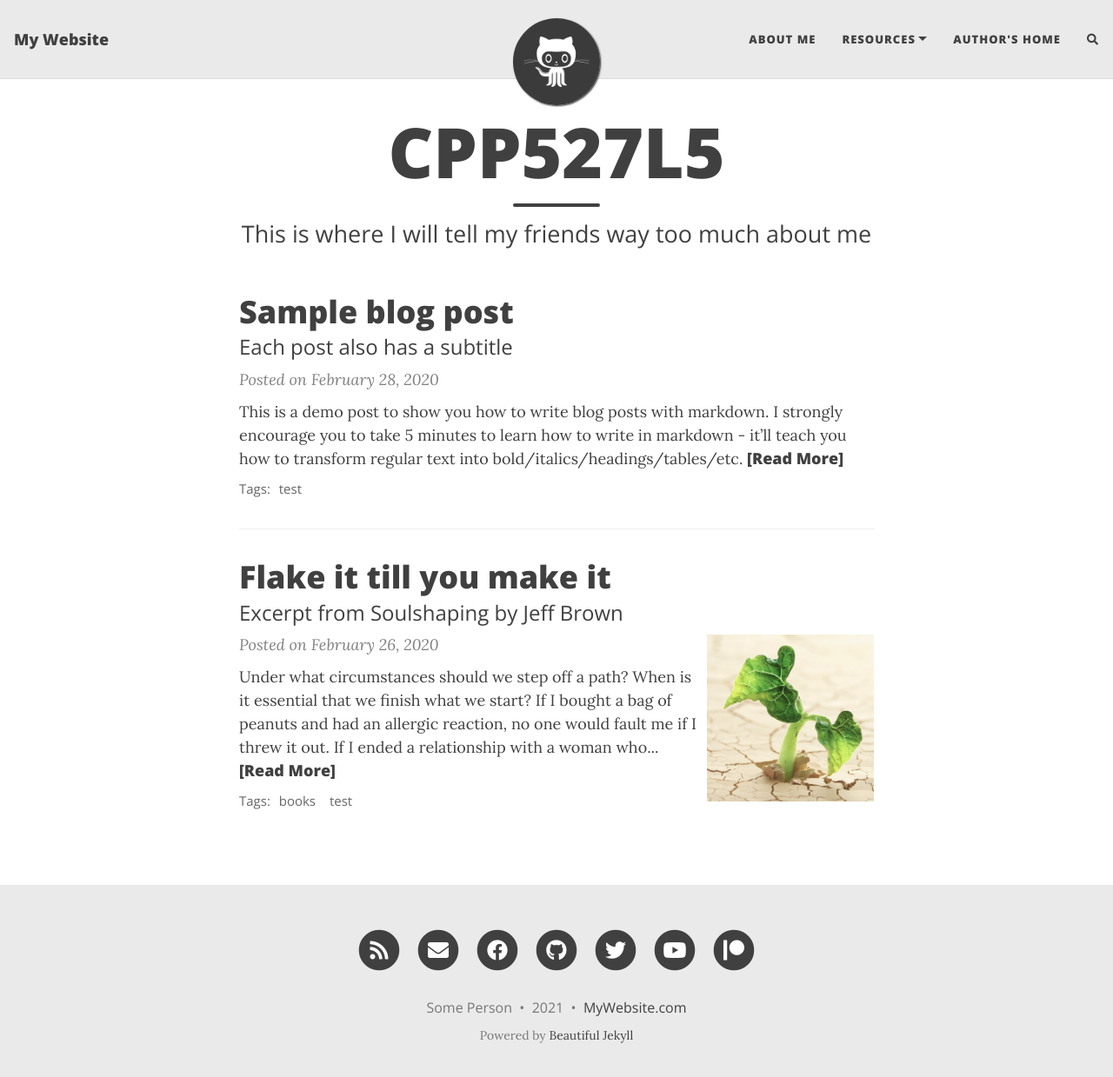
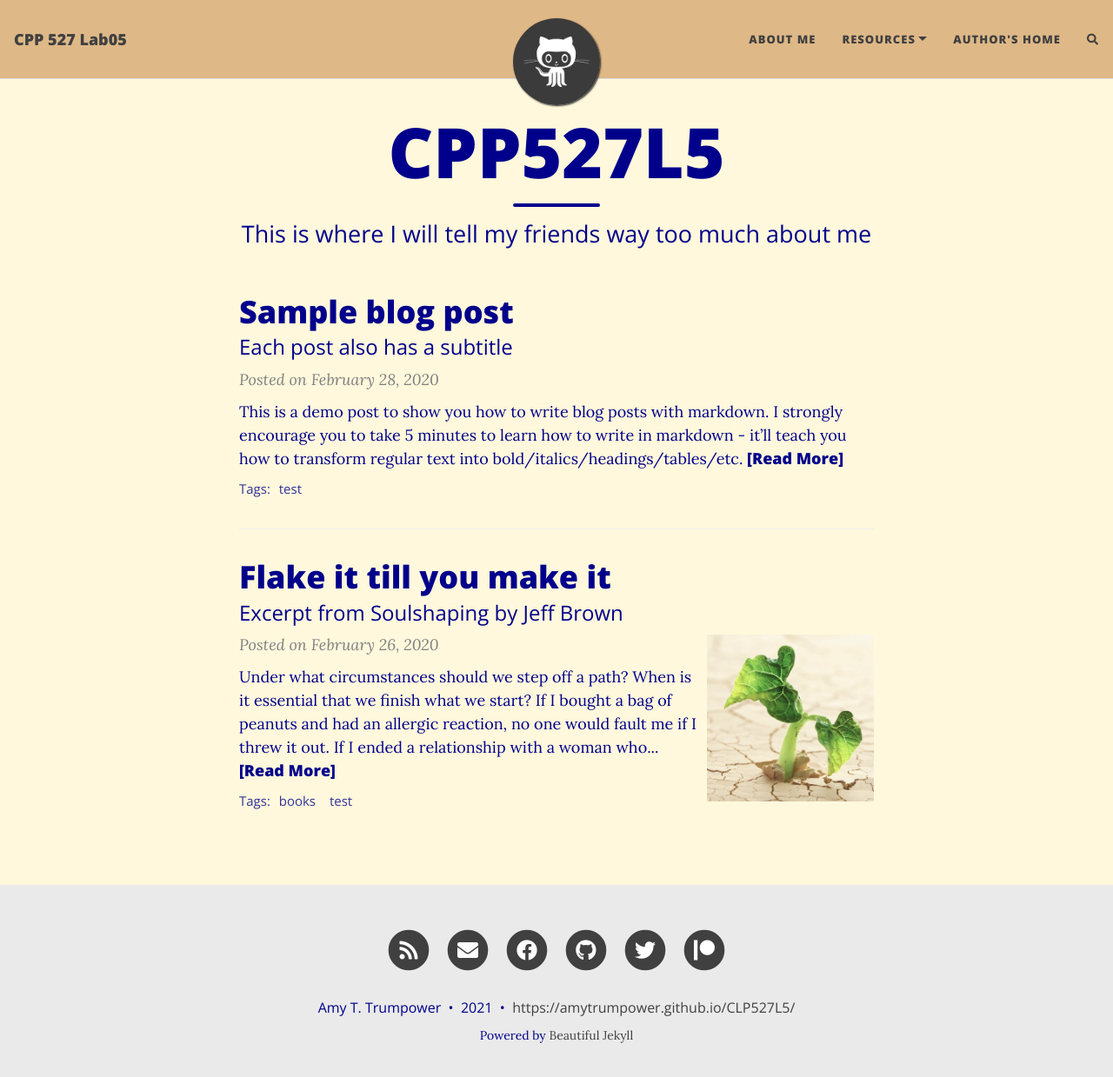
Before and after one commit to AmyTrumpower/CLP527L5, a Jekyll site: the page built from index.md, in a window 1280 px wide and 1252 px high. Shown: the top 1239 px of the window at 87% size. Built offline with Jekyll 4.4.1, drawn with Linux system fonts in a browser that asks for light colours; nearby versions of some CDN libraries; comment, search, counter and statistics services are not loaded; part of the change alters nothing that is shown.

Commit message:
Update _config.yml

```diff
--- a/_config.yml
+++ b/_config.yml
@@ -6,10 +6,10 @@
 # --- Required options --- #
 
 # Name of website
-title: My Website
+title: CPP 527 Lab05
 
 # Your name to show in the footer
-author: Some Person
+author: Amy T. Trumpower
 
 # --- List of links in the navigation bar --- #
 
@@ -39,12 +39,12 @@ round-avatar: true
 # Select the social network links that you want to show in the footer.
 # Uncomment the links you want to show and add your information to each one.
 social-network-links:
-  email: "someone@example.com"
-  facebook: deanattali
-  github: daattali
-  twitter: daattali
-  patreon: DeanAttali
-  youtube: c/daattali
+  email: "attrumpo@asu.edu"
+  facebook: ""
+  github: ""
+  twitter: ""
+  patreon: ""
+#  youtube: c/daattali
 #  medium: yourname
 #  reddit: yourname
 #  linkedin: daattali
@@ -78,7 +78,7 @@ share-links-active:
 
 # How to display the link to your website in the footer
 # Remove this if you don't want a link in the footer
-url-pretty: "MyWebsite.com"
+url-pretty: "https://amytrumpower.github.io/CLP527L5/"
 
 # Excerpt word length - Truncate the excerpt of each post on the feed page to the specified number of words
 excerpt_length: 50
@@ -99,15 +99,15 @@ post_search: true
 
 # Personalize the colours in your website. Colour values can be any valid CSS colour
 
-navbar-col: "#EAEAEA"
+navbar-col: "#DEB887"
 navbar-text-col: "#404040"
 navbar-border-col: "#DDDDDD"
-page-col: "#FFFFFF"
-text-col: "#404040"
+page-col: "#FFF8DC"
+text-col: "#00008B"
 link-col: "#008AFF"
 hover-col: "#0085A1"
 footer-col: "#EAEAEA"
-footer-text-col: "#777777"
+footer-text-col: "#00008B"
 footer-link-col: "#404040"
 
 # Alternatively, the navbar, footer, and page background can be set to an image
```
